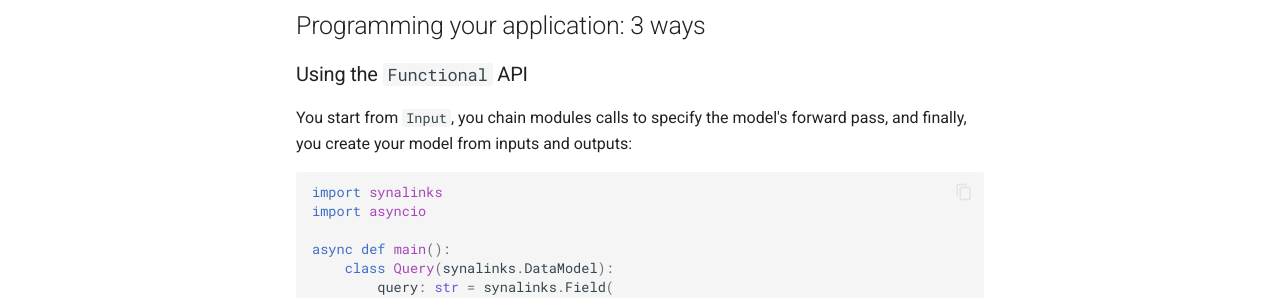
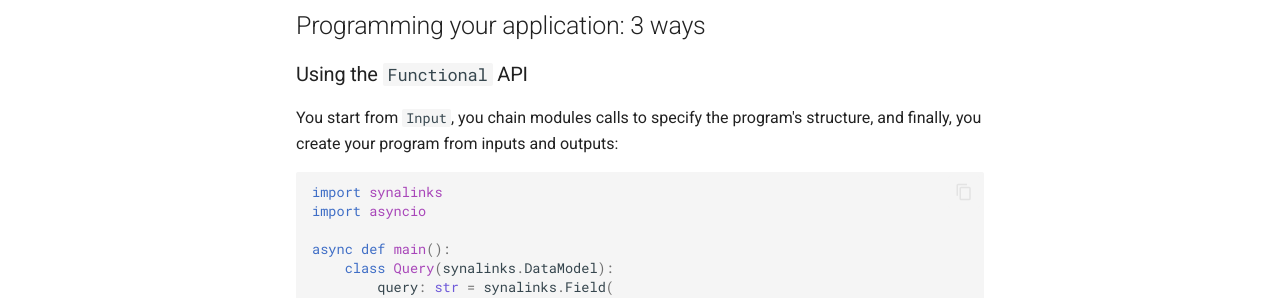
Before and after one commit to hanno-meister/synalinks, an MkDocs documentation site: the page built from docs/index.md, in a window 1280 px wide and 900 px high. Shown: the part 400-698 px from the top of the window. Built offline with MkDocs 1.6.1 and Material for MkDocs 9.7.7, drawn with Linux system fonts in a browser that asks for light colours; comment, search, counter and statistics services are not loaded.

````diff
--- a/docs/index.md
+++ b/docs/index.md
@@ -16,7 +16,7 @@ uv pip install synalinks
 
 ### Using the `Functional` API
 
-You start from `Input`, you chain modules calls to specify the model's forward pass, and finally, you create your model from inputs and outputs:
+You start from `Input`, you chain modules calls to specify the program's structure, and finally, you create your program from inputs and outputs:
 
 ```python
 import synalinks
````
Also changed, not shown: README.md (+1 -1 lines), coverage-badge.svg.
